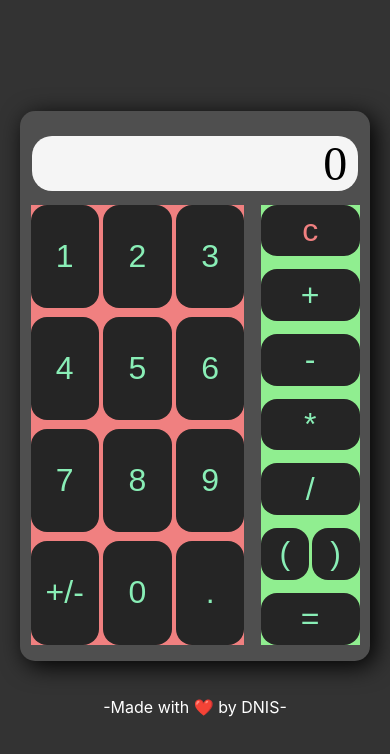
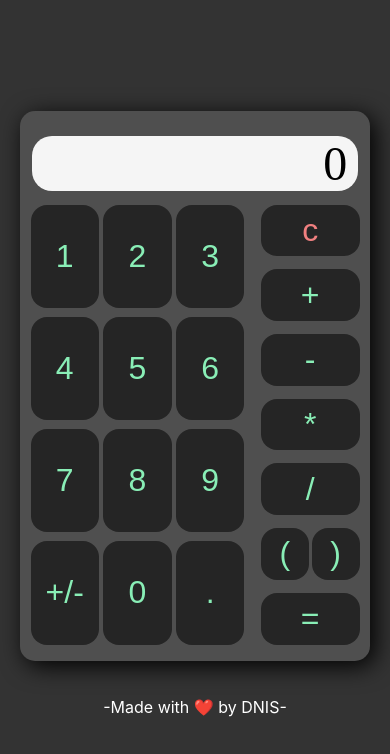
Before and after one commit to dbode94/calculator, a React (Create React App) app: page / in a window 390 px wide. Shown: the top 754 px of the page. Built offline with nearby package versions, Linux system fonts and the light colour scheme; a web font is replaced by a local one.

Commit message:
fixing grid for Iphone

```diff
--- a/src/components/buttonPanel/buttonPanel.style.scss
+++ b/src/components/buttonPanel/buttonPanel.style.scss
@@ -10,12 +10,10 @@
     display: grid;
     grid-template-columns: repeat(3,minmax(10px, 1fr));
     gap: 2%;
-    background-color: lightcoral;
     width: 65%;
 }
 
 .oprationButton-container{
-    background-color: lightgreen;
     margin: 0;
     display: grid;
     grid-template-columns: minmax(10px, 1fr);
@@ -26,6 +24,6 @@
 .parenthesisButton-container{
     margin: 0;
     display: grid;
-    grid-template-columns:repeat(2,minmax(10px,1fr));
+    grid-template-columns:repeat(2,minmax(5px,1fr));
     gap:3%;
 }
```
